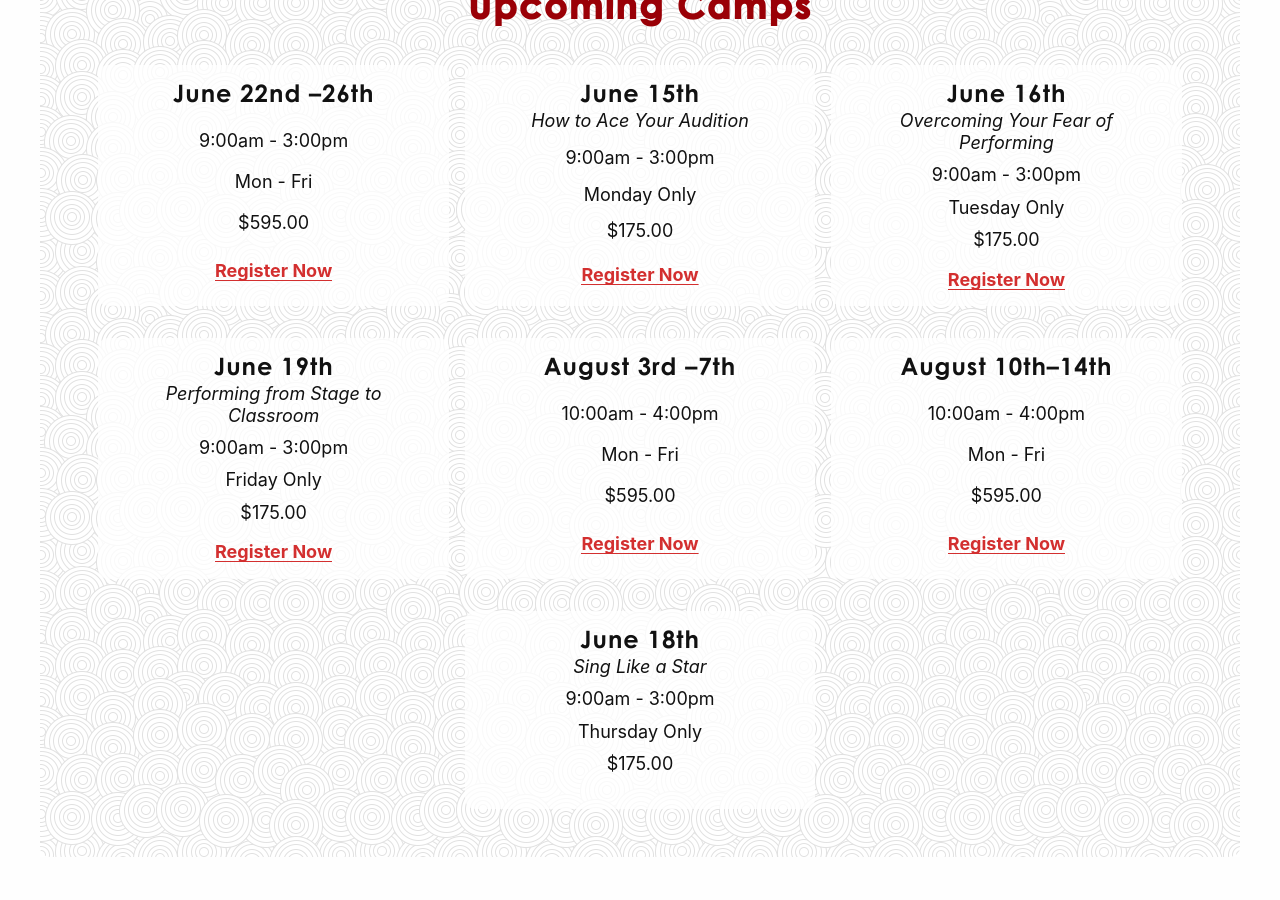
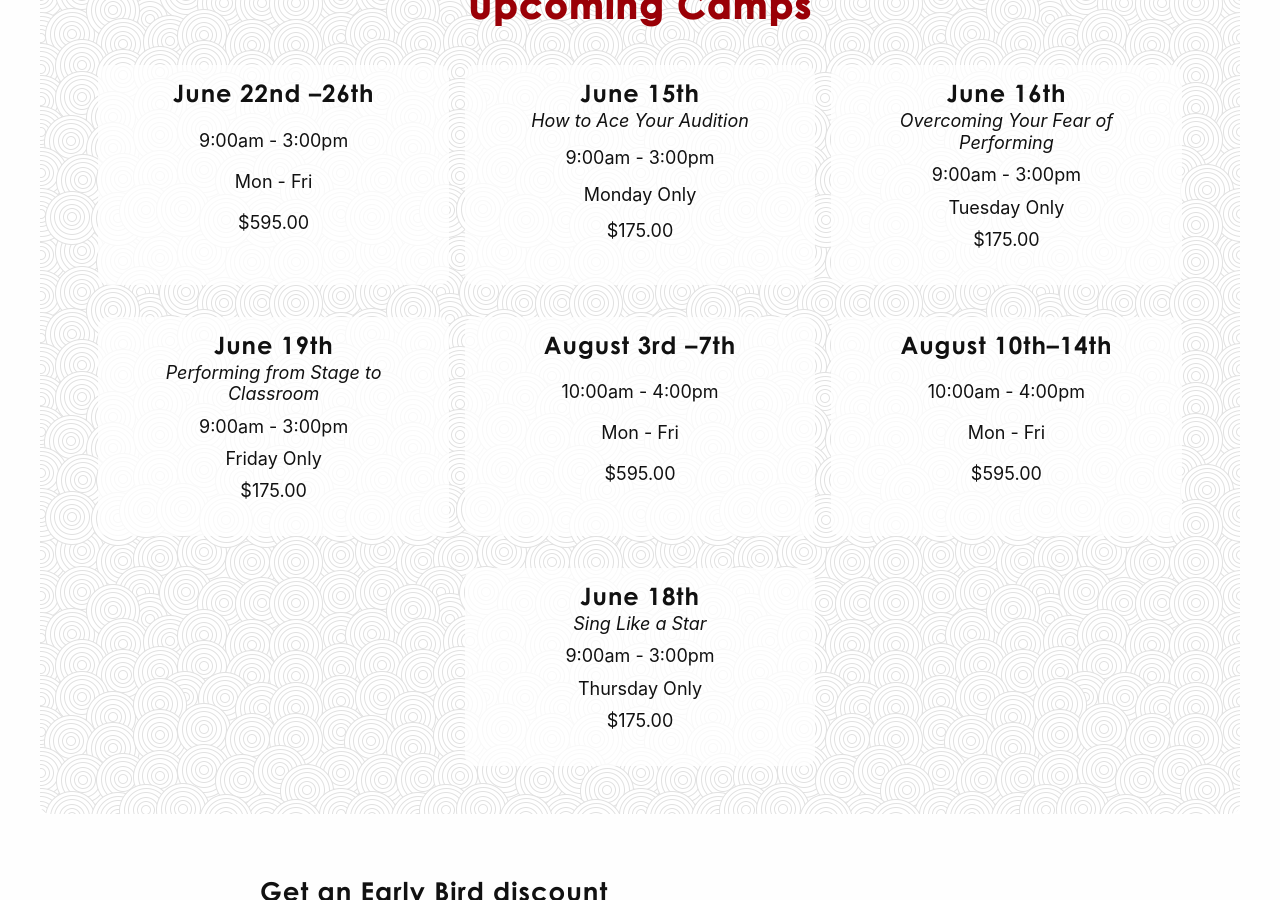
Before and after one commit to cchaiken/ccms, a Jekyll site: the page built from marin-idol-performance-camps.md, in a window 1280 px wide and 900 px high, scrolled down 1310 px. Built offline with Jekyll 4.4.1, drawn with Linux system fonts in a browser that asks for light colours; some web fonts are replaced.

Commit message:
Updated Marin Idol Performance Camps

```diff
--- a/marin-idol-performance-camps.md
+++ b/marin-idol-performance-camps.md
@@ -16,48 +16,42 @@ camps:
   times: 9:00am - 3:00pm
   days: Mon - Fri
   cost: "$595.00"
-  eventbrite: <a href="https://www.eventbrite.com/e/marin-idol-performance-camp-june-17-21-2019-tickets-57692770630"
-    target="_blank">Register Now</a>
+  eventbrite:
 - start_date: 2020-06-15 00:00:00 Z
   end_date: 2020-06-15 00:00:00 Z
   description: How to Ace Your Audition
   times: 9:00am - 3:00pm
   days: Monday Only
   cost: "$175.00"
-  eventbrite: <a href="https://www.eventbrite.com/e/marin-idol-how-to-ace-your-audition-tickets-57729809414"
-    target="_blank">Register Now</a>
+  eventbrite:
 - start_date: 2020-06-16 00:00:00 Z
   end_date: 2020-06-16 00:00:00 Z
   description: Overcoming Your Fear of Performing
   times: 9:00am - 3:00pm
   days: Tuesday Only
   cost: "$175.00"
-  eventbrite: <a href="https://www.eventbrite.com/e/marin-idol-overcome-your-fear-of-performing-tickets-57729608814"
-    target="_blank">Register Now</a>
+  eventbrite:
 - start_date: 2020-06-19 00:00:00 Z
   end_date: 2020-06-19 00:00:00 Z
   description: Performing from Stage to Classroom
   times: 9:00am - 3:00pm
   days: Friday Only
   cost: "$175.00"
-  eventbrite: <a href="https://www.eventbrite.com/e/marin-idol-performing-from-stage-to-classroom-tickets-57729940807"
-    target="_blank">Register Now</a>
+  eventbrite:
 - start_date: 2020-08-03 00:00:00 Z
   end_date: 2020-08-07 00:00:00 Z
   description:
   times: 10:00am - 4:00pm
   days: Mon - Fri
   cost: "$595.00"
-  eventbrite: <a href="https://www.eventbrite.com/e/marin-idol-summer-performance-camp-august-5-9-2019-tickets-43765502797"
-    target="_blank">Register Now</a>
+  eventbrite:
 - start_date: 2020-08-10 00:00:00 Z
   end_date: 2020-08-14 00:00:00 Z
   description:
   times: 10:00am - 4:00pm
   days: Mon - Fri
   cost: "$595.00"
-  eventbrite: <a href="https://www.eventbrite.com/e/marin-idol-summer-performance-camp-august-12-16-2019-tickets-57721262851"
-    target="_blank">Register Now</a>
+  eventbrite:
 - start_date: 2020-06-18 00:00:00 Z
   end_date: 2020-06-18 00:00:00 Z
   description: Sing Like a Star
```
